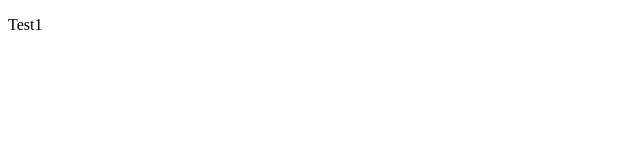
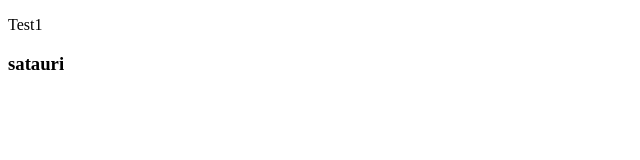
Before and after one commit to kristina-makalatia/lesson4, a plain HTML site: page index.html in a window 1280 px wide. Shown: the full height of the page, 0-640 px from the left. Drawn offline with Linux system fonts and the light colour scheme.

Commit message:
add h3 tag

```diff
--- a/index.html
+++ b/index.html
@@ -5,5 +5,7 @@
 </head>
 <body>
 	<p> Test1 </p>
+
+	<h3> satauri </h3>
 </body>
 </html>
```
